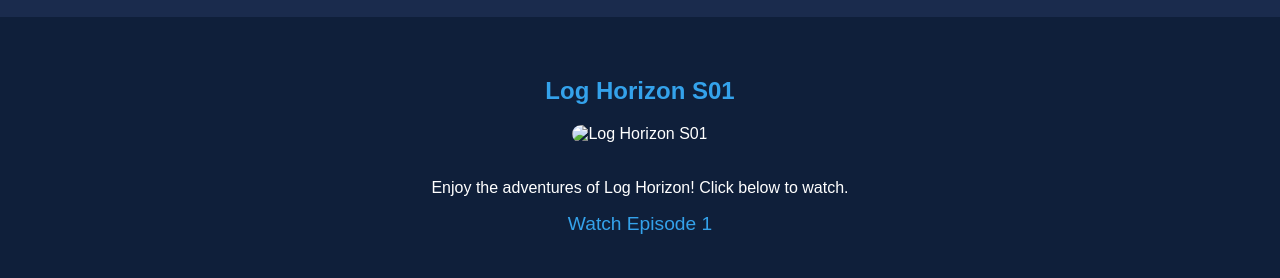
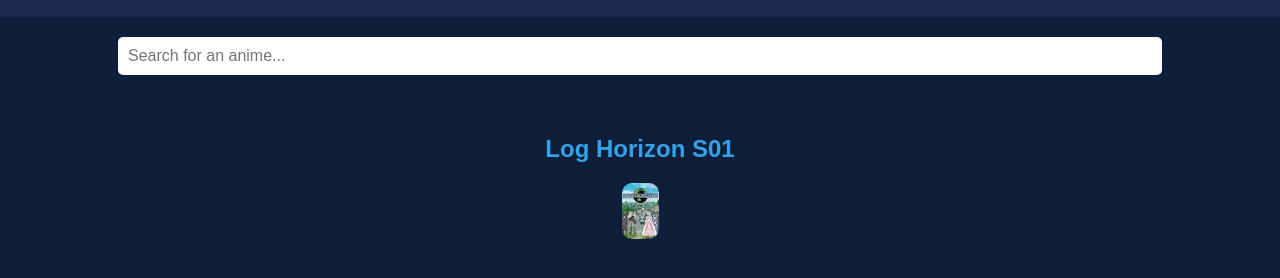
Before and after one commit to MidnightCryptic/anime-paradise, a plain HTML site: page index.html in a window 1280 px wide. Shown: the part 68-346 px from the top of the page. Drawn offline with Linux system fonts and the light colour scheme.

Commit message:
Update index.html

```diff
--- a/index.html
+++ b/index.html
@@ -5,6 +5,7 @@
     <meta name="viewport" content="width=device-width, initial-scale=1.0">
     <title>Anime Paradise</title>
     <style>
+        /* General Styling */
         body {
             font-family: Arial, sans-serif;
             margin: 0;
@@ -21,32 +22,63 @@
             font-size: 2.5em;
             margin: 0;
         }
+
+        /* Search Bar Styling */
+        .search-bar {
+            text-align: center;
+            margin: 20px 0;
+        }
+        .search-bar input {
+            width: 80%;
+            padding: 10px;
+            border-radius: 5px;
+            border: none;
+            font-size: 1em;
+        }
+
+        /* Anime Section Styling */
         #anime-section {
             padding: 20px;
-            background-color: #0f1f3a;
-            margin-top: 20px;
             text-align: center;
         }
         #anime-section h2 {
             color: #34a2eb;
+            cursor: pointer;
         }
-        .anime-info img {
+        #anime-section img {
             max-width: 100%;
             height: auto;
             border-radius: 10px;
             margin-bottom: 20px;
+            cursor: pointer;
         }
-        .watch-link {
-            display: block;
+        .episodes-list {
+            display: none;
+            margin-top: 20px;
+        }
+        .episode {
+            margin: 10px 0;
             color: #34a2eb;
+            text-decoration: none;
             font-size: 1.2em;
-            text-decoration: none;
-            margin-top: 10px;
         }
-        .watch-link:hover {
+        .episode:hover {
+            text-decoration: underline;
+        }
+        .download {
+            color: #f8c32d;
+            margin-left: 10px;
+        }
+        .download:hover {
             text-decoration: underline;
         }
     </style>
+    <script>
+        function toggleEpisodes() {
+            const episodesList = document.querySelector('.episodes-list');
+            episodesList.style.display = episodesList.style.display === 'block' ? 'none' : 'block';
+        }
+    </script>
 </head>
 <body>
 
@@ -55,14 +87,26 @@
         <h1>Welcome to Anime Paradise</h1>
     </header>
 
+    <!-- Search Bar Section -->
+    <div class="search-bar">
+        <input type="text" placeholder="Search for an anime..." id="searchBar">
+    </div>
+
     <!-- Anime Section -->
     <section id="anime-section">
-        <h2>Log Horizon S01</h2>
-        <div class="anime-info">
-            <!-- Image linked from your GitHub repository -->
-            <img src="assets/images/log-horizon-poster.jpeg" alt="Log Horizon S01">
-            <p>Enjoy the adventures of Log Horizon! Click below to watch.</p>
-            <a href="https://cuty.io/Cm6CterT9fXD" target="_blank" class="watch-link">Watch Episode 1</a>
+        <h2 onclick="toggleEpisodes()">Log Horizon S01</h2>
+        <img src="assist/log-horizon-poster.jpeg" alt="Log Horizon S01 Poster" onclick="toggleEpisodes()">
+
+        <!-- Episodes List -->
+        <div class="episodes-list">
+            <!-- Episode 1 -->
+            <a href="https://cuty.io/Cm6CterT9fXD" class="episode" target="_blank">Episode 1: The Adventurers</a>
+            <a href="https://cuty.io/Cm6CterT9fXD" class="download" target="_blank">[Download]</a>
+            <!-- Placeholder for future episodes -->
+            <a href="https://cuty.io/loghorizon-s01e2" class="episode" target="_blank">Episode 2: The Tower of Sweets</a>
+            <a href="https://cuty.io/loghorizon-s01e2" class="download" target="_blank">[Download]</a>
+            <a href="https://cuty.io/loghorizon-s01e3" class="episode" target="_blank">Episode 3: Dungeon Raid</a>
+            <a href="https://cuty.io/loghorizon-s01e3" class="download" target="_blank">[Download]</a>
         </div>
     </section>
 
```
